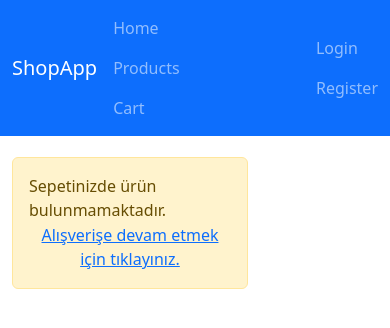
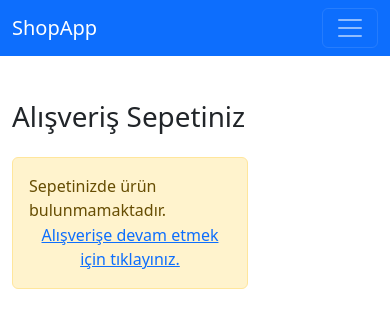
Before and after one commit to muratilhan33/ShopApp, an Angular app: page /cart in a window 390 px wide. Shown: the top 328 px of the page. Built offline with nearby package versions, Linux system fonts and the light colour scheme.

Commit message:
Css media queries added

```diff
--- a/src/app/shop/navbar/navbar.component.css
+++ b/src/app/shop/navbar/navbar.component.css
@@ -0,0 +1 @@
+@media (max-width: 992px) {}
--- a/src/app/shop/navbar/navbar.component.html
+++ b/src/app/shop/navbar/navbar.component.html
@@ -1,33 +1,41 @@
 <div class="navbar navbar-expand-lg navbar-dark bg-primary fixed-top">
-    <div class="container">
+    <div class="container-fluid">
+        <!-- Logo -->
         <a [routerLink]="['/shop']" class="navbar-brand">ShopApp</a>
-        <ul class="navbar-nav me-auto">
-            <li class="navbar-nav">
+
+        <!-- Hamburger Button -->
+        <button class="navbar-toggler" type="button" data-bs-toggle="collapse" data-bs-target="#navbarScroll"
+            aria-controls="navbarScroll" aria-expanded="false" aria-label="Toggle navigation">
+            <span class="navbar-toggler-icon"></span>
+        </button>
+
+        <!-- Navbar İçeriği -->
+        <div class="collapse navbar-collapse" id="navbarScroll" style="--bs-scroll-height: 100px;">
+            <!-- Sol Menüler -->
+            <ul class="navbar-nav me-auto navbar-nav-scroll">
+                <li class="nav-item">
                     <a [routerLink]="['/shop']" routerLinkActive="router-link-active" class="nav-link">Home</a>
                 </li>
-            <li class="navbar-nav">
+                <li class="nav-item">
                     <a [routerLink]="['/shop']" class="nav-link" routerLinkActive="active">Products</a>
                 </li>
-            <li class="navbar-nav nav-item">
+            </ul>
+
+            <!-- Sağ Menüler -->
+            <ul class="navbar-nav ms-auto">
+                <li class="nav-item">
                     <a [routerLink]="['/cart']" routerLinkActive="active-link" class="nav-link">Cart</a>
                 </li>
-            <!-- <li class="navbar-nav">
-                <a href="#shop" class="nav-link" routerLinkActive="active">Orders</a>
-            </li>
-            <li class="navbar-nav">
-                <a routerLink="/admin/main" class="nav-link">Admin</a>
-            </li> -->
-        </ul>
-        <ul class="navbar-nav ms-auto">
-            <li class="navbar-nav">
+                <li class="nav-item">
                     <a routerLink="/admin/main" class="nav-link">Login</a>
                 </li>
-            <li class="navbar-nav">
-                <a routerLink="" *ngIf="!isLoggedIn" class="nav-link">Register</a>
+                <li class="nav-item" *ngIf="!isLoggedIn">
+                    <a routerLink="" class="nav-link">Register</a>
                 </li>
-            <li class="navbar-nav">
-                <a href="#" *ngIf="isLoggedIn" class="nav-link">Logout</a>
+                <li class="nav-item" *ngIf="isLoggedIn">
+                    <a href="#" class="nav-link">Logout</a>
                 </li>
             </ul>
         </div>
     </div>
+</div>
--- a/src/app/shop/navbar/navbar.component.ts
+++ b/src/app/shop/navbar/navbar.component.ts
@@ -2,7 +2,6 @@
 import { RouterLink } from '@angular/router';
 import { AuthService } from '../../model/auth.service';
 import { NgIf } from '@angular/common';
-
 @Component({
   selector: 'navbar',
   standalone: true,
--- a/src/app/shop/product-list/product-list.component.css
+++ b/src/app/shop/product-list/product-list.component.css
@@ -0,0 +1,15 @@
+@media (max-width: 1200px) {
+    #list-products {
+        flex: 0 0 50%;
+        /* Kolon genişliği: %50 (1/2) */
+        max-width: 50%;
+    }
+}
+
+@media (max-width: 768px) {
+    #list-products {
+        flex: 0 0 100%;
+        /* Kolon genişliği: %50 (1/2) */
+        max-width: 100%;
+    }
+}
--- a/src/app/shop/product-list/product-list.component.html
+++ b/src/app/shop/product-list/product-list.component.html
@@ -12,7 +12,7 @@
 
 
 <div class="row">
-    <div class="col-md-4" *ngFor="let p of products">
+    <div id="list-products" class="col-md-4" *ngFor="let p of products">
         <div class="card mb-3">
             <img src="/assets/img/{{p.imageUrl}}" alt="{{p.name}}" class="w-50 mx-auto">
             <div class="card-body">
--- a/src/index.html
+++ b/src/index.html
@@ -14,6 +14,9 @@
 
 
   <script src="https://kit.fontawesome.com/539ca2bec4.js" crossorigin="anonymous"></script>
+  <script src="https://cdn.jsdelivr.net/npm/bootstrap@5.0.2/dist/js/bootstrap.bundle.min.js"
+    integrity="sha384-MrcW6ZMFYlzcLA8Nl+NtUVF0sA7MsXsP1UyJoMp4YLEuNSfAP+JcXn/tWtIaxVXM"
+    crossorigin="anonymous"></script>
 </body>
 
 </html>
```
Lines whose indentation alone changed are shown as unchanged.
